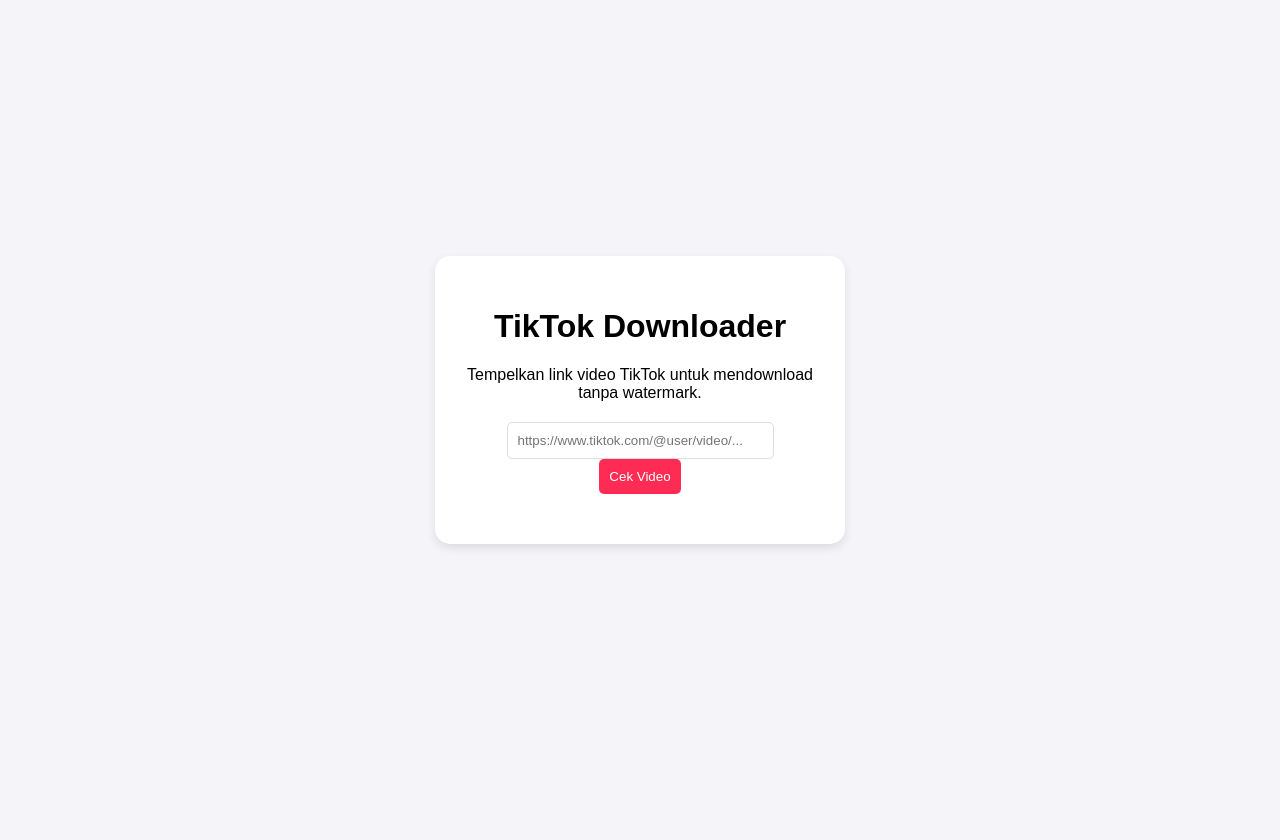
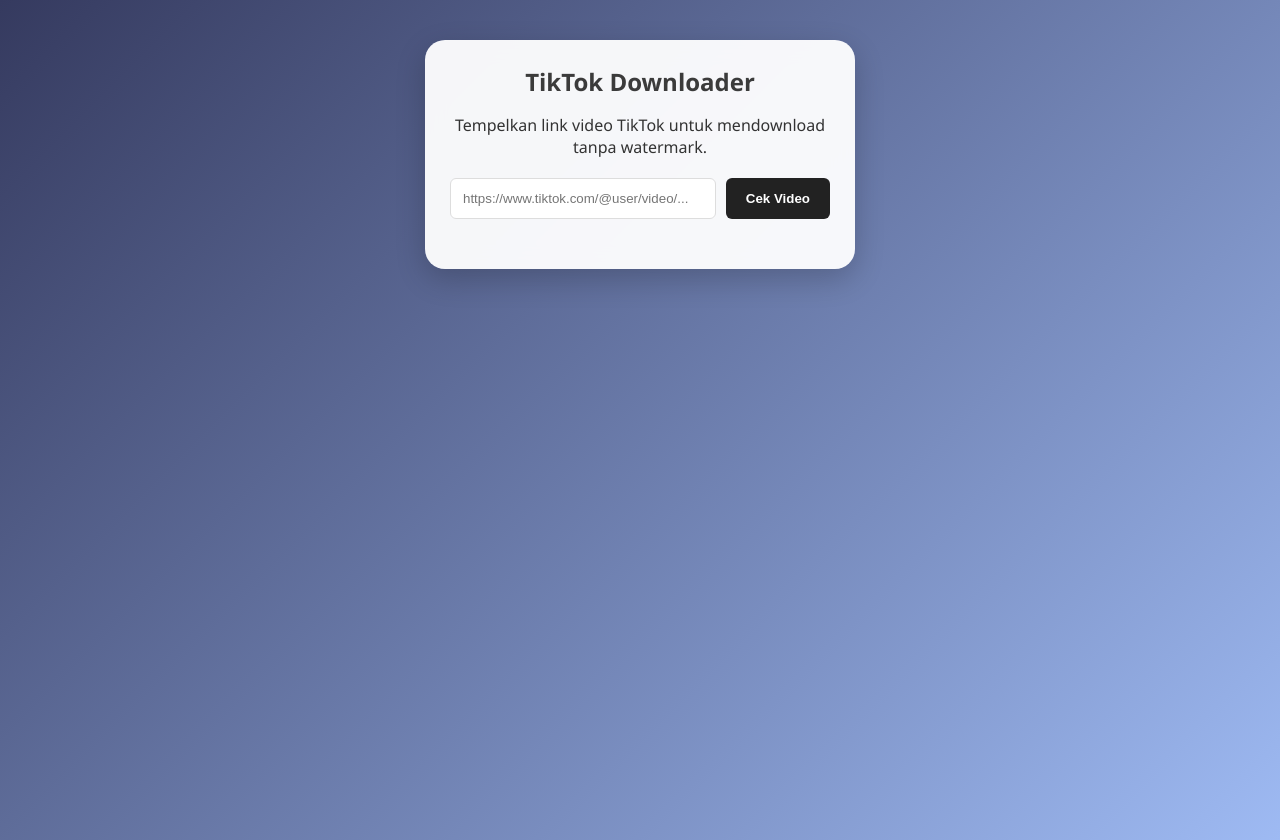
Before and after one commit to fqhgod/tiktok-downloader, a website: page index.html in a window 1280 px wide. Before the commit the page ends 800 px from the top, so only its background shows below. Drawn offline with Linux system fonts and the light colour scheme.

Commit message:
Update style.css

```diff
--- a/style.css
+++ b/style.css
@@ -1,36 +1,101 @@
 body {
-    font-family: sans-serif;
+    font-family: 'Segoe UI', Tahoma, Geneva, Verdana, sans-serif;
     display: flex;
     justify-content: center;
-    align-items: center;
-    min-height: 100vh;
-    background-color: #f4f4f9;
+    /* Mengubah center ke flex-start agar posisi agak ke atas */
+    align-items: flex-start;
+    height: 100vh;
     margin: 0;
+    /* Memberi jarak 5% dari atas layar */
+    padding-top: 5vh;
+    background: linear-gradient(135deg, #353a5f 0%, #9ebaf3 100%);
+    color: #333;
 }
+
 .container {
-    background: white;
-    padding: 30px;
-    border-radius: 15px;
-    box-shadow: 0 4px 10px rgba(0,0,0,0.1);
+    background: rgba(255, 255, 255, 0.95);
+    backdrop-filter: blur(10px);
+    /* Mengecilkan padding dari 40px ke 25px */
+    padding: 25px;
+    border-radius: 20px;
+    box-shadow: 0 10px 30px rgba(0,0,0,0.2);
     text-align: center;
-    width: 350px;
+    width: 90%;
+    /* Mengecilkan lebar maksimal kontainer */
+    max-width: 380px;
 }
-.input-group { margin: 20px 0; }
-input { padding: 10px; width: 70%; border: 1px solid #ddd; border-radius: 5px; }
-button { padding: 10px; cursor: pointer; background: #fe2c55; color: white; border: none; border-radius: 5px; }
-.btn-download {
+
+h1 {
+    color: #3b3b3b;
+    /* Mengecilkan ukuran tulisan judul */
+    font-size: 1.5rem;
+    margin-top: 0;
+}
+
+/* --- Sisanya tetap sama sesuai kode asli kamu --- */
+
+.input-group {
+    margin: 20px 0;
+    display: flex;
+    gap: 10px;
+}
+
+input {
+    flex: 1;
+    padding: 12px;
+    border: 1px solid #ddd;
+    border-radius: 6px;
+    outline: none;
+}
+
+button {
+    padding: 12px 20px;
+    background-color: #222222;
+    color: rgb(255, 255, 255);
+    border: none;
+    border-radius: 6px;
+    cursor: pointer;
+    font-weight: bold;
+}
+
+button:hover { background-color: #161616; }
+
+.result-container { margin-top: 25px; }
+
+.video-preview {
+    width: 100%;
+    border-radius: 8px;
+    margin-bottom: 15px;
+}
+
+.btn-save {
+    display: block;
+    background-color: #3f88db;
+    text-decoration: none;
+    color: white;
+    padding: 12px;
+    border-radius: 6px;
+    margin-top: 10px;
+}
+
+:root {
+    --primary: #356cc0;
+    --secondary: #1d1d1d;
+    --dark: #121212;
+}
+
+.loader {
+    border: 4px solid #121212;
+    border-top: 4px solid var(--primary);
+    border-radius: 50%;
+    width: 30px;
+    height: 30px;
+    animation: spin 1s linear infinite;
     display: inline-block;
-    margin-top: 15px;
-    padding: 10px 20px;
-    background: #25d366;
-    color: white;
-    text-decoration: none;
-    border-radius: 5px;
+    margin-top: 10px;
 }
-.footer {
-    margin-top: 25px;
-    font-size: 12px;
-    color: #888;
-    border-top: 1px solid #eee;
-    padding-top: 10px;
+
+@keyframes spin {
+    0% { transform: rotate(0deg); }
+    100% { transform: rotate(360deg); }
 }
```
